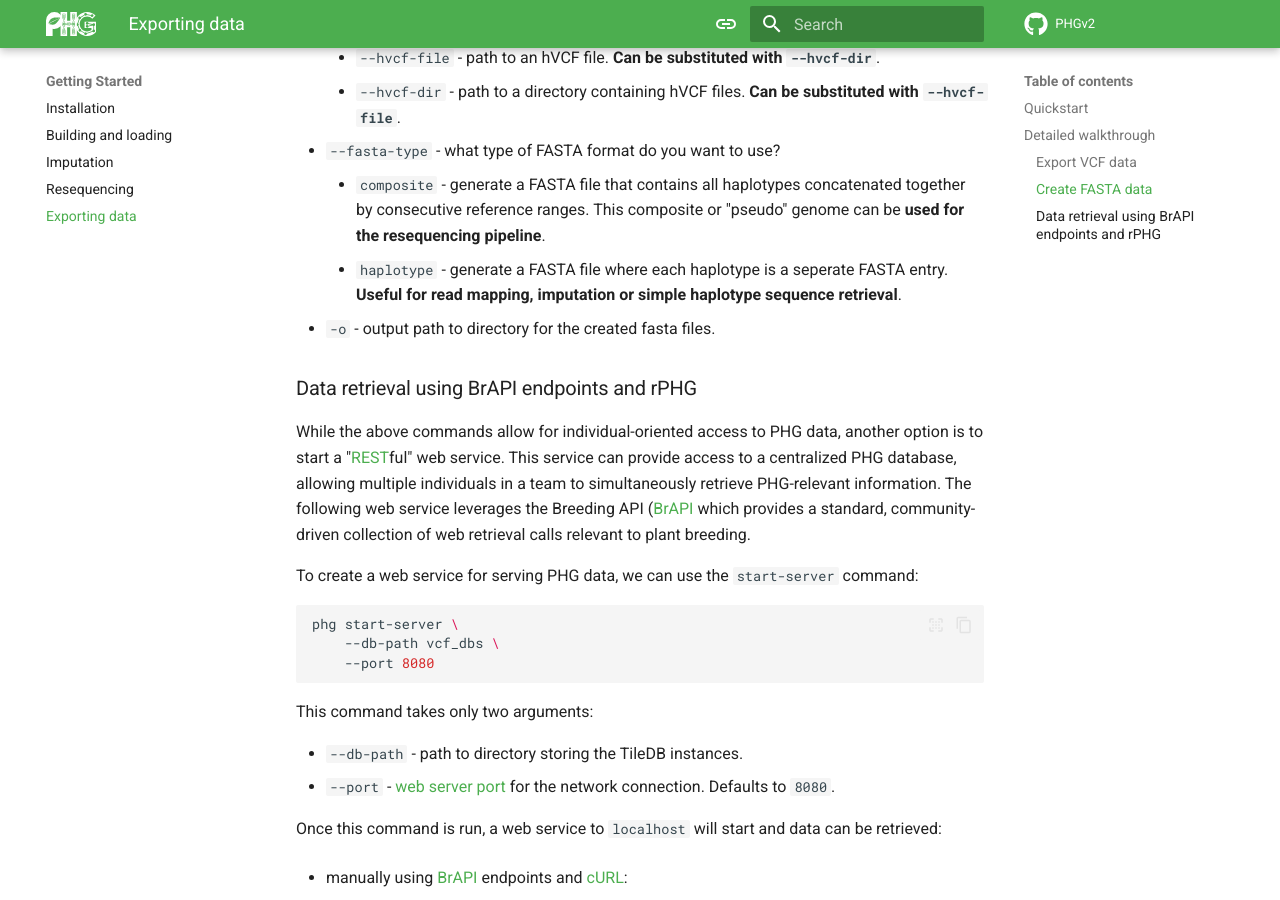
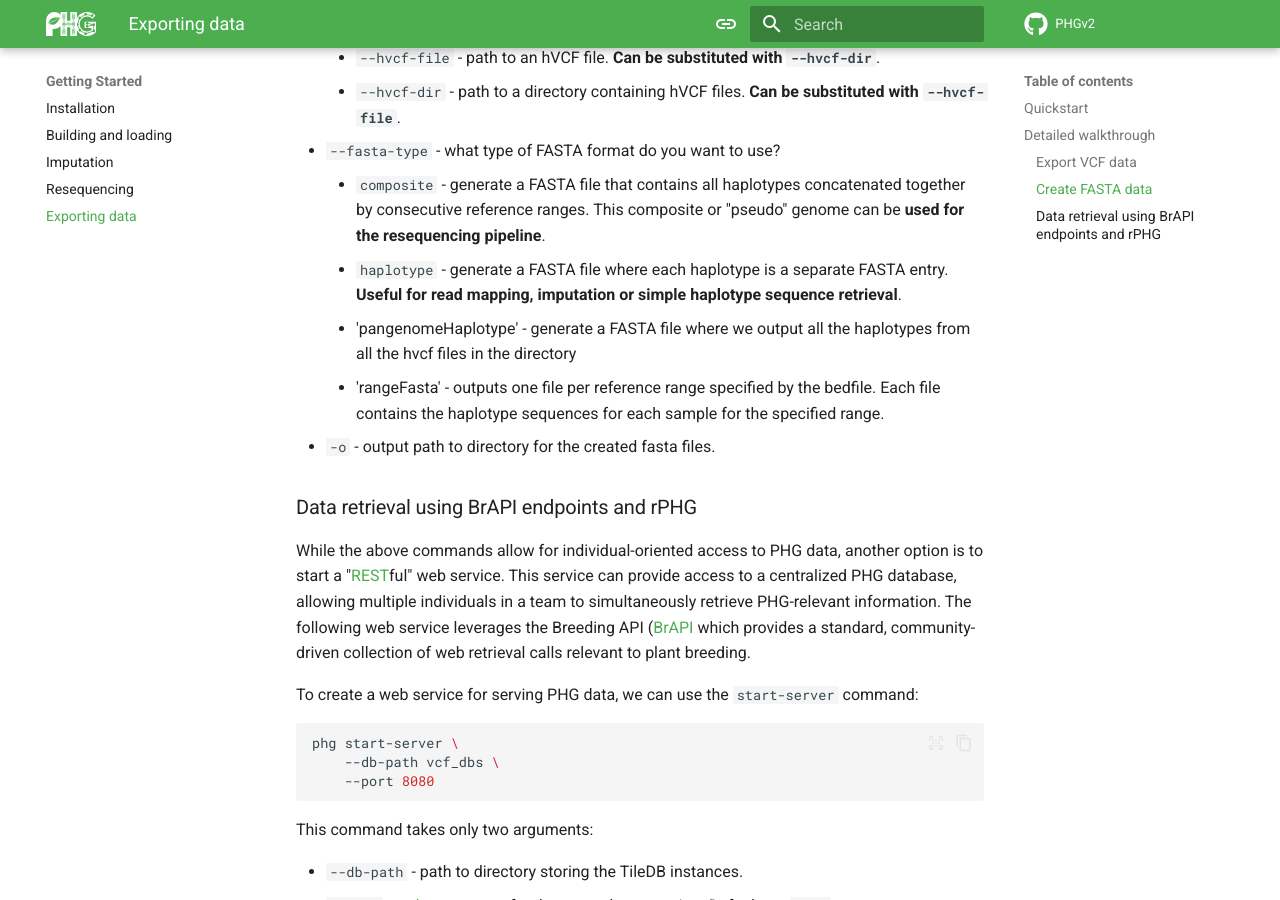
Before and after one commit to maize-genetics/phg_v2, an MkDocs documentation site: the page built from docs/export_data.md, in a window 1280 px wide and 900 px high, scrolled down 3396 px. Built offline with MkDocs 1.6.1 and Material for MkDocs 9.7.7, drawn with Linux system fonts in a browser that asks for light colours; comment, search, counter and statistics services are not loaded.

Commit message:
Updated the documentation (export_data.md) for --fasta-type parameter of CreateFastaFromHvcf

```diff
--- a/docs/export_data.md
+++ b/docs/export_data.md
@@ -168,8 +168,13 @@ and `type` is the type of fasta file created (`composite` or
       composite or "pseudo" genome can be **used for the resequencing
       pipeline**.
     + `haplotype` - generate a FASTA file where each haplotype is a
-      seperate FASTA entry. **Useful for read mapping, imputation
+      separate FASTA entry. **Useful for read mapping, imputation
       or simple haplotype sequence retrieval**.
+    + 'pangenomeHaplotype' - generate a FASTA file where we output
+      all the haplotypes from all the hvcf files in the directory
+    + 'rangeFasta' - outputs one file per reference range specified
+      by the bedfile.  Each file contains the haplotype sequences
+      for each sample for the specified range.
 * `-o` - output path to directory for the created fasta files.
 
 
```
